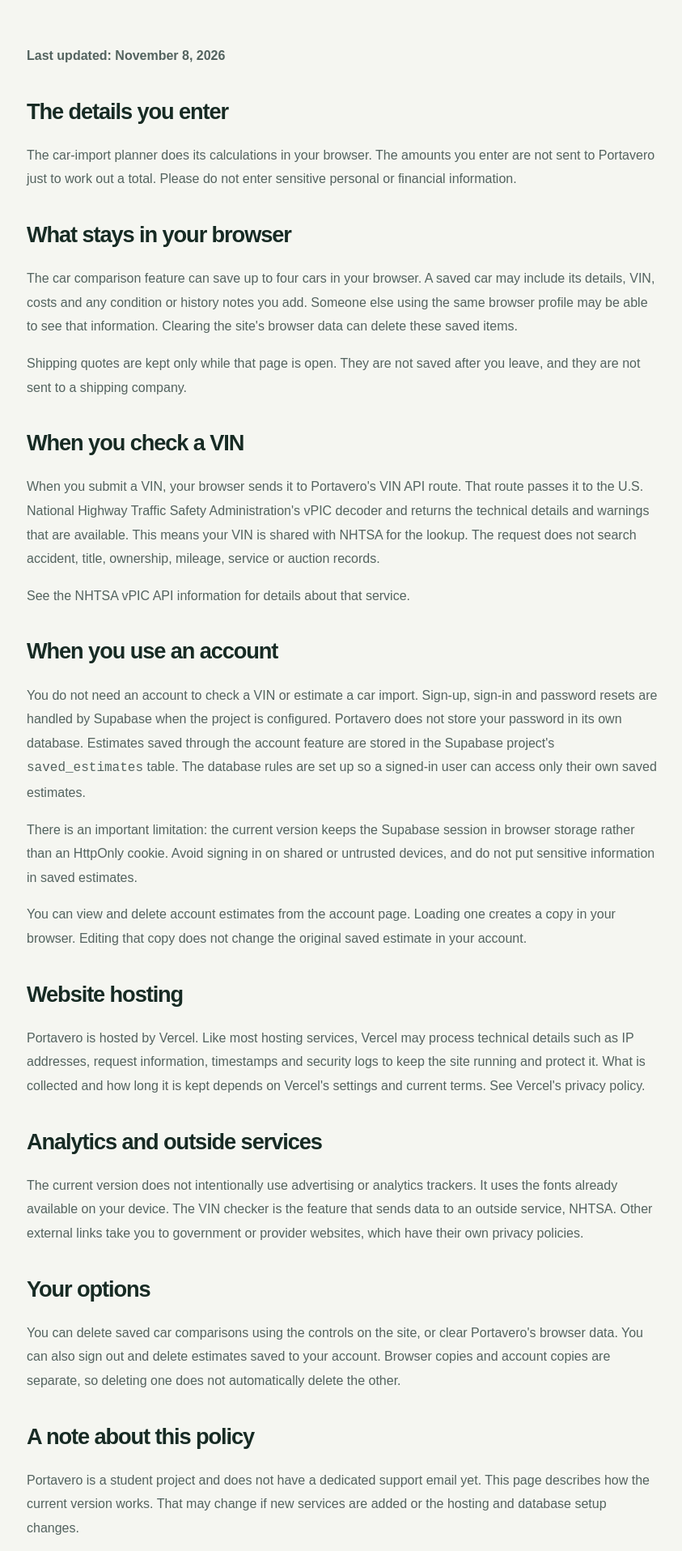
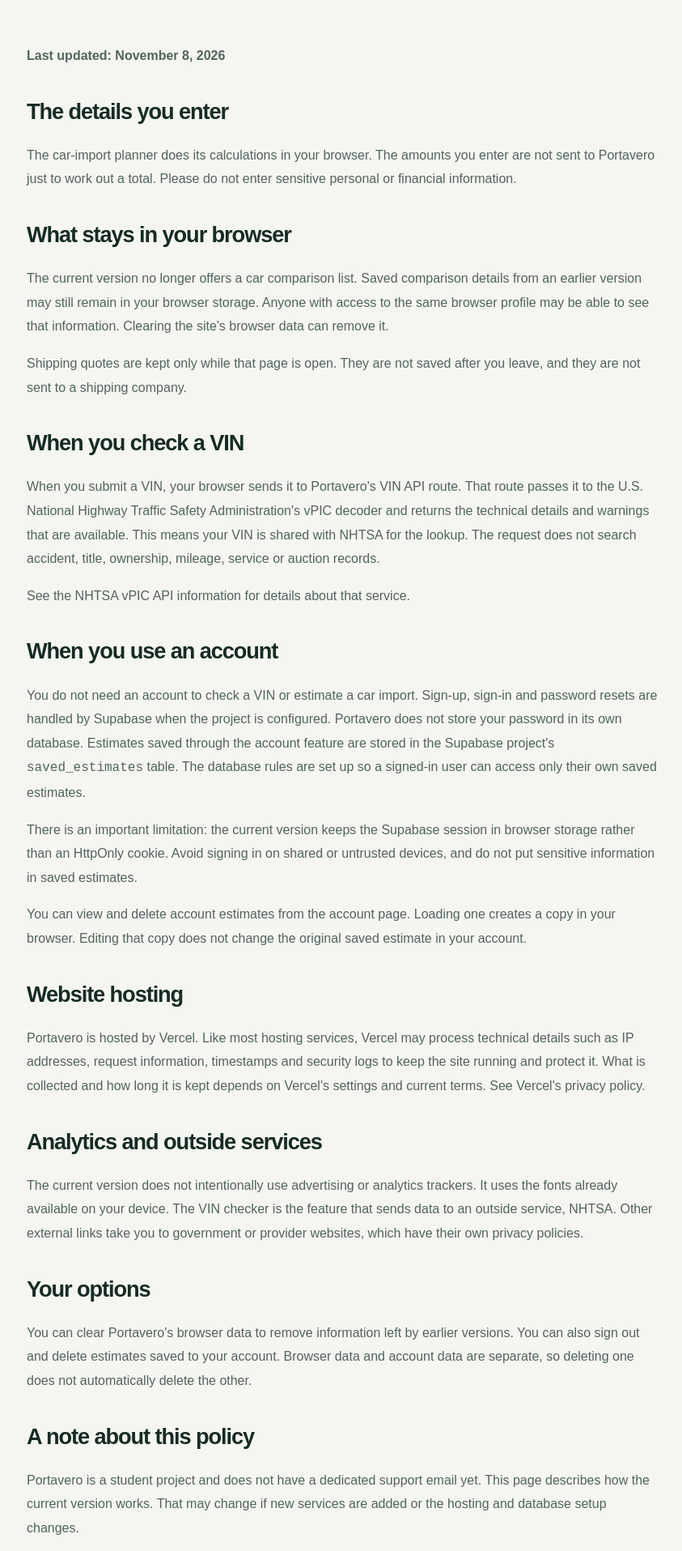
Before and after one commit to GIORGIO2032Q4E/portavero, a Next.js app: page /privacy-policy in a window 1280 px wide. Shown: the part 422-2337 px from the top of the page at 81% size, without its empty margins (217-1060 px from the left). Built offline with nearby package versions, Linux system fonts and the light colour scheme; no server answers.

Commit message:
Clarify page.tsx for current car-import flow

```diff
--- a/src/app/privacy-policy/page.tsx
+++ b/src/app/privacy-policy/page.tsx
@@ -23,7 +23,7 @@ export default function PrivacyPolicyPage() {
           <p>The car-import planner does its calculations in your browser. The amounts you enter are not sent to Portavero just to work out a total. Please do not enter sensitive personal or financial information.</p>
 
           <h2>What stays in your browser</h2>
-          <p>The car comparison feature can save up to four cars in your browser. A saved car may include its details, VIN, costs and any condition or history notes you add. Someone else using the same browser profile may be able to see that information. Clearing the site's browser data can delete these saved items.</p>
+          <p>The current version no longer offers a car comparison list. Saved comparison details from an earlier version may still remain in your browser storage. Anyone with access to the same browser profile may be able to see that information. Clearing the site's browser data can remove it.</p>
           <p>Shipping quotes are kept only while that page is open. They are not saved after you leave, and they are not sent to a shipping company.</p>
 
           <h2>When you check a VIN</h2>
@@ -42,7 +42,7 @@ export default function PrivacyPolicyPage() {
           <p>The current version does not intentionally use advertising or analytics trackers. It uses the fonts already available on your device. The VIN checker is the feature that sends data to an outside service, NHTSA. Other external links take you to government or provider websites, which have their own privacy policies.</p>
 
           <h2>Your options</h2>
-          <p>You can delete saved car comparisons using the controls on the site, or clear Portavero's browser data. You can also sign out and delete estimates saved to your account. Browser copies and account copies are separate, so deleting one does not automatically delete the other.</p>
+          <p>You can clear Portavero's browser data to remove information left by earlier versions. You can also sign out and delete estimates saved to your account. Browser data and account data are separate, so deleting one does not automatically delete the other.</p>
 
           <h2>A note about this policy</h2>
           <p>Portavero is a student project and does not have a dedicated support email yet. This page describes how the current version works. That may change if new services are added or the hosting and database setup changes.</p>
```
